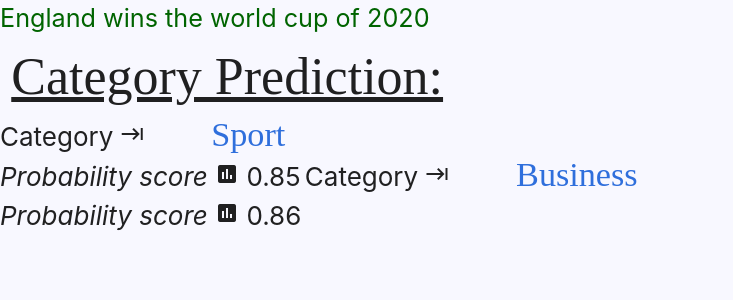
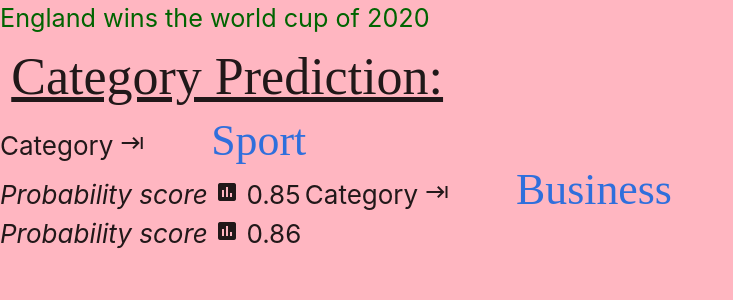
Before and after one commit to vionwinnie/NewsClassifierDjango, a Django app: page /classifier/1/results/ in a window 1280 px wide. Shown: the top 300 px of the page, without its empty margins (0-733 px from the left). Run offline with Django 3.2, Linux system fonts and the light colour scheme; data comes from the database, SQL or seed files in the repository.

Commit message:
change background color to winnie's fav color lol

```diff
--- a/classifier/templates/classifier/enter_text.html
+++ b/classifier/templates/classifier/enter_text.html
@@ -11,7 +11,7 @@
        <link href="https://fonts.googleapis.com/icon?family=Material+Icons" rel="stylesheet">
     <style type="text/css">
     	body {
-    		background-color: ghostwhite;
+    		background-color: lightpink;
     	}
 
     </style>
--- a/classifier/templates/classifier/index.html
+++ b/classifier/templates/classifier/index.html
@@ -11,7 +11,7 @@
 
 	  <style type="text/css">
     	body {
-    		background-color: ghostwhite;
+    		background-color: lightpink;
     	}
 
     </style>
--- a/classifier/templates/classifier/results.html
+++ b/classifier/templates/classifier/results.html
@@ -10,9 +10,9 @@
      <link href="https://fonts.googleapis.com/icon?family=Material+Icons" rel="stylesheet">
     <style type="text/css">
     	body {
-    		background-color: ghostwhite;
+    		background-color: lightpink;
     	}
-    	h4 {
+    	h3 {
     		font-family: Ariel;
     		color: #2f6fdc;
     		display: inline;
@@ -52,7 +52,7 @@
 
 {% for category in news.category_set.all %}
 
-<p id = "Cat"> Category <i class="material-icons">keyboard_tab</i> <span>_____</span><h4>{{ category.category }}</h4>  </p><br>
+<p id = "Cat"> Category <i class="material-icons">keyboard_tab</i> <span>_____</span><h3>{{ category.category }}</h3>  </p><br>
 
 <p><i>Probability score <i class="material-icons">insert_chart</i></i> {{category.prob_score}}</p>
 
```
